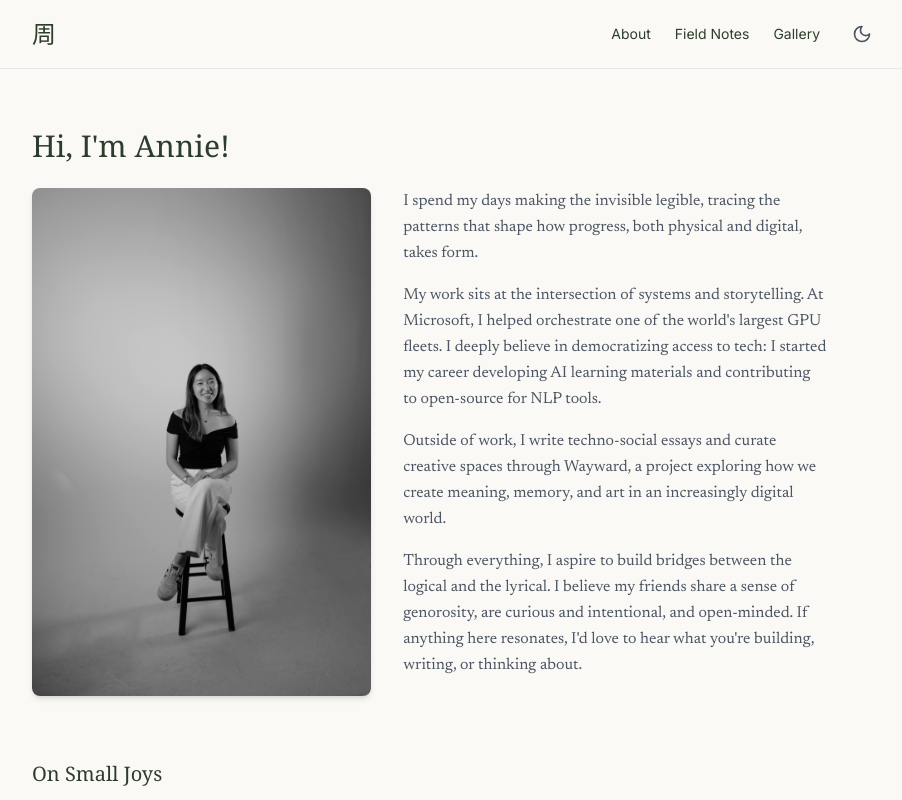
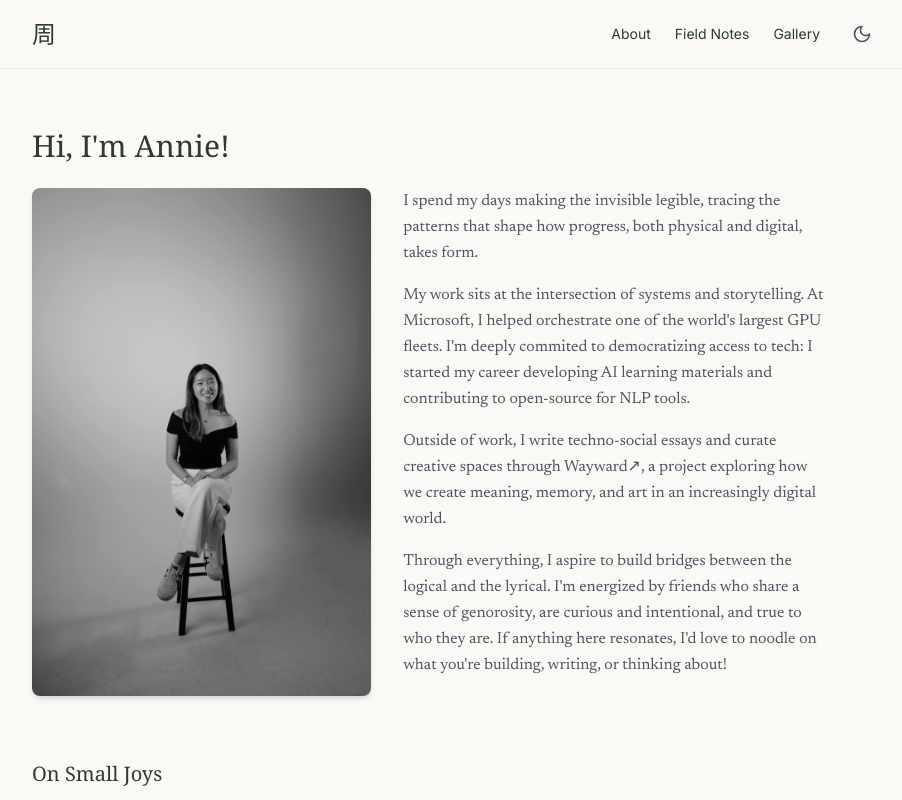
Before and after one commit to azhou35/personal-website-25, a React (Vite) app: page / in a window 1280 px wide. Both pictures are taken after a click on the button "About". Shown: the top 800 px of the page, without its empty margins (192-1094 px from the left). Built offline with nearby package versions, Linux system fonts and the light colour scheme; a web font is replaced by a local one.

Commit message:
Update MoreAbout content and fix image paths

```diff
--- a/src/App.tsx
+++ b/src/App.tsx
@@ -114,6 +114,8 @@ function App() {
             <div className="flex gap-4">
               <a
                 href="https://github.com/azhou35"
+                target="_blank"
+                rel="noopener noreferrer"
                 className="text-gray-600 hover:text-gray-900 dark:text-gray-400 dark:hover:text-gray-100 transition-colors"
                 aria-label="GitHub Profile"
               >
@@ -121,6 +123,8 @@ function App() {
               </a>
               <a
                 href="https://www.linkedin.com/in/annie-zhouuuu/"
+                target="_blank"
+                rel="noopener noreferrer"
                 className="text-gray-600 hover:text-gray-900 dark:text-gray-400 dark:hover:text-gray-100 transition-colors"
                 aria-label="LinkedIn Profile"
               >
--- a/src/components/MoreAbout.tsx
+++ b/src/components/MoreAbout.tsx
@@ -11,7 +11,7 @@ const MoreAbout = () => {
           {/* Profile Image - 40% */}
           <div className="w-full md:w-2/5">
             <img
-              src="/headshot.JPG"
+              src="photos/headshot.JPG"
               alt="Annie Zhou"
               className="w-full h-auto rounded-lg shadow-md"
             />
@@ -21,11 +21,11 @@ const MoreAbout = () => {
           <div className="w-full md:w-1/2 space-y-4 text-base text-gray-600 dark:text-gray-400 leading-relaxed">
             <p>I spend my days making the invisible legible, tracing the patterns that shape how progress, both physical and digital, takes form.</p>
 
-            <p>My work sits at the intersection of systems and storytelling. At Microsoft, I helped orchestrate one of the world's largest GPU fleets. I deeply believe in democratizing access to tech: I started my career developing AI learning materials and contributing to open-source for NLP tools.</p>
+            <p>My work sits at the intersection of systems and storytelling. At Microsoft, I helped orchestrate one of the world's largest GPU fleets. I'm deeply commited to democratizing access to tech: I started my career developing AI learning materials and contributing to open-source for NLP tools.</p>
 
-            <p>Outside of work, I write techno-social essays and curate creative spaces through Wayward, a project exploring how we create meaning, memory, and art in an increasingly digital world.</p>
+            <p>Outside of work, I write techno-social essays and curate creative spaces through <a href="https://www.waywardnyc.com/" target="_blank" rel="noopener noreferrer" className="hover:underline">Wayward↗</a>, a project exploring how we create meaning, memory, and art in an increasingly digital world.</p>
 
-            <p>Through everything, I aspire to build bridges between the logical and the lyrical. I believe my friends share a sense of genorosity, are curious and intentional, and open-minded. If anything here resonates, I'd love to hear what you're building, writing, or thinking about.</p>
+            <p>Through everything, I aspire to build bridges between the logical and the lyrical. I'm energized by friends who share a sense of genorosity, are curious and intentional, and true to who they are. If anything here resonates, I'd love to noodle on what you're building, writing, or thinking about!</p>
           </div>
         </div>
       </section>
@@ -35,16 +35,16 @@ const MoreAbout = () => {
         <div className="flex flex-col md:flex-row gap-8 items-start">
           {/* Text Content - 50% */}
           <div className="w-full md:w-1/2 space-y-4 text-base text-gray-600 dark:text-gray-400 leading-relaxed">
-            <p>I live for morning coffees, impromptu photo walks, & riverside runs; for ampersands & oxford commas; for muji pens & midori notebooks. I am equally fascinated and terrified by the ocean.
-              I'm inspired by episodes of Dialectic, essays by Henrik Karlsson, & photos by Faizal Westcott.
-              <br />
+            <p>I live for morning coffees, impromptu photo walks, & riverside runs; for ampersands & oxford commas; for muji pens & midori notebooks.
+              I'm inspired by episodes of Dialectic, essays by Henrik Karlsson, photos by Faizal Westcott, poems by Ada Limón.
+ , film theories by Thomas Flight.           <br/>  <br /> I am equally fascinated and terrified by the ocean.
             </p>
           </div>
 
           {/* Image - 50% */}
           <div className="w-full md:w-1/2">
             <img
-              src="/Group 5.png"
+              src="photos/Group 5.png"
               alt="Hobbies"
               className="w-full h-auto rounded-lg"
             />
```
Also changed, not shown: public/photos/Group 5.png (renamed from Group 5.png), public/photos/headshot.JPG (renamed from headshot.JPG).
